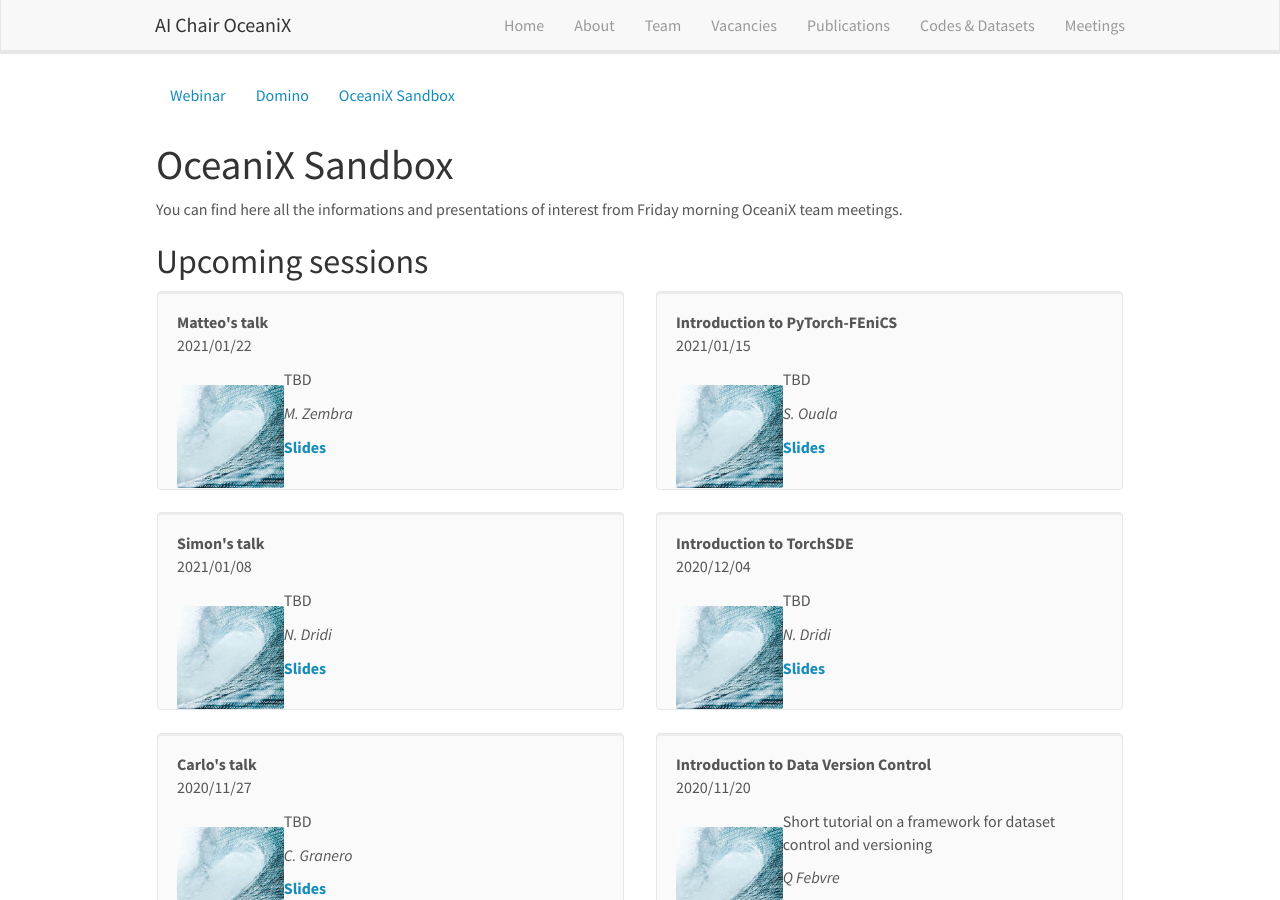
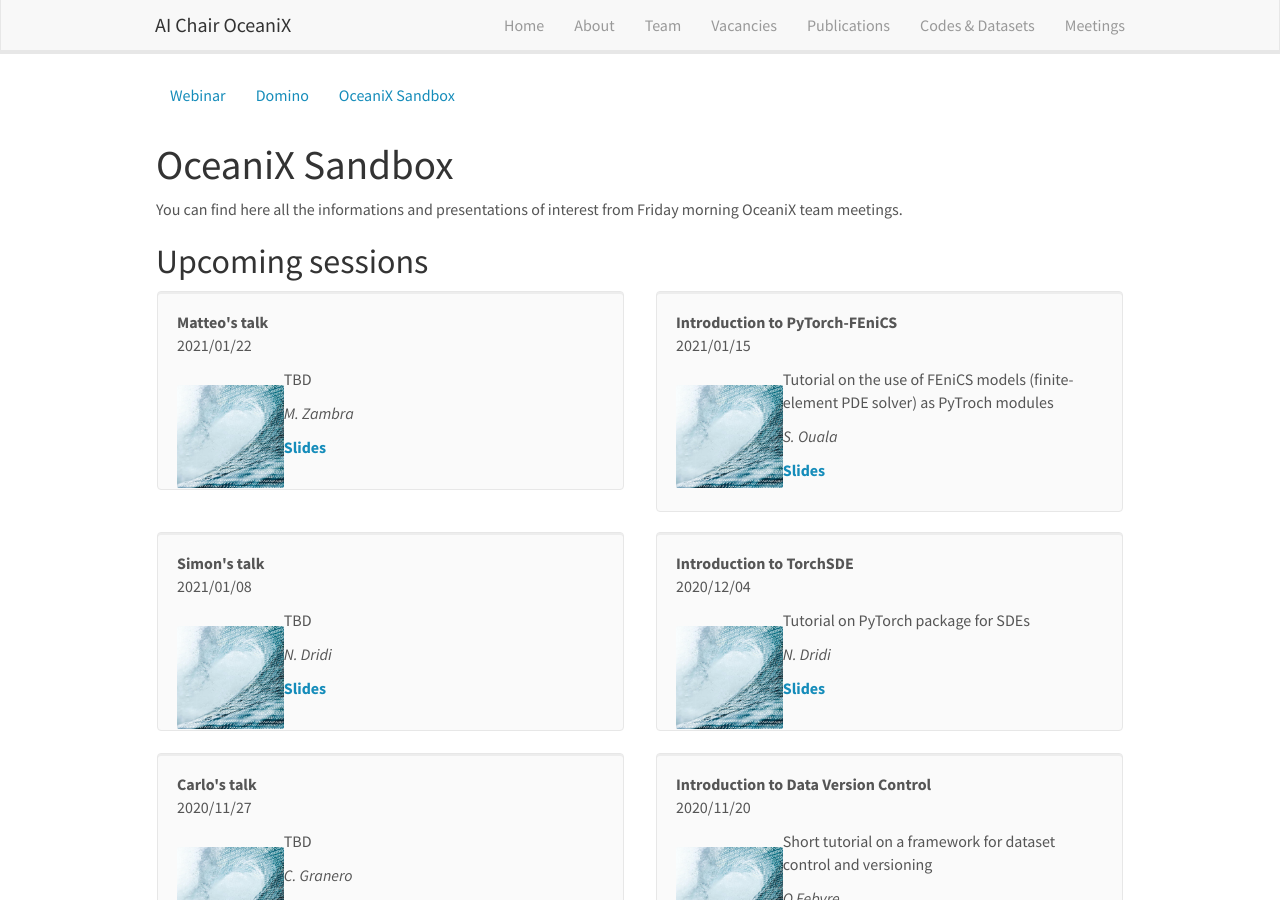
Before and after one commit to CIA-Oceanix/CIA-Oceanix.github.io, a Jekyll site: the page built from _pages/oceanix_sandbox.md, in a window 1280 px wide and 900 px high. Built offline with Jekyll 4.4.1, drawn with Linux system fonts in a browser that asks for light colours; nearby versions of some CDN libraries.

Commit message:
Update sandbox_list.yml

```diff
--- a/_data/sandbox_list.yml
+++ b/_data/sandbox_list.yml
@@ -2,7 +2,7 @@
   image: default.jpg
   description: TBD
   date: 2021/01/22
-  authors: M. Zembra
+  authors: M. Zambra
   link:
   slideslink:
     url1:
@@ -15,10 +15,10 @@
   news2:
 - title: "Introduction to PyTorch-FEniCS"
   image: default.jpg
-  description: TBD
+  description: Tutorial on the use of FEniCS models (finite-element PDE solver) as PyTroch modules
   date: 2021/01/15
   authors: S. Ouala
-  link:
+  link: https://github.com/barkm/torch-fenics
   slideslink:
     url1:
     display1: Slides
@@ -45,7 +45,7 @@
   news2:
 - title: "Introduction to TorchSDE"
   image: default.jpg
-  description: TBD
+  description: Tutorial on PyTorch package for SDEs
   date: 2020/12/04
   authors: N. Dridi
   link:
```
